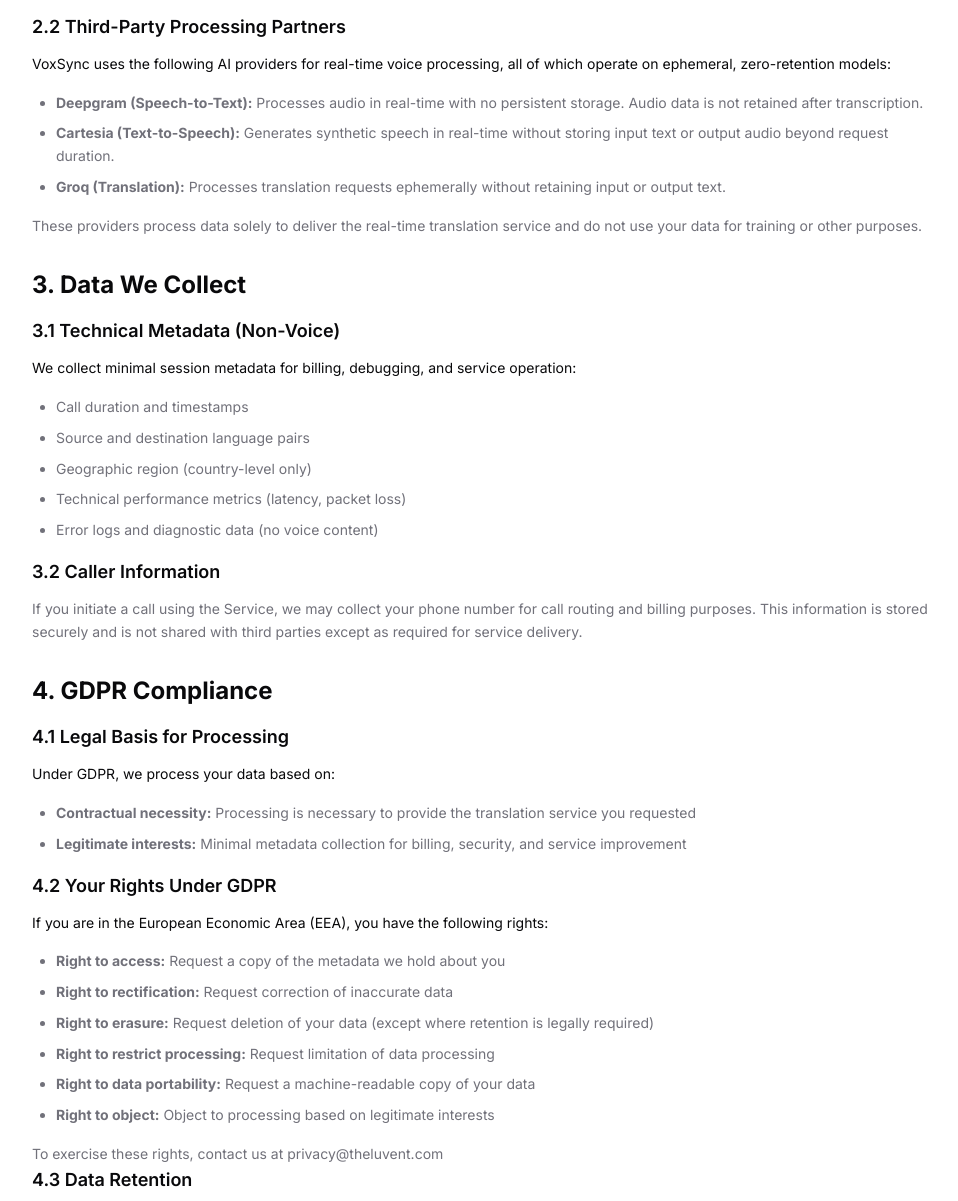
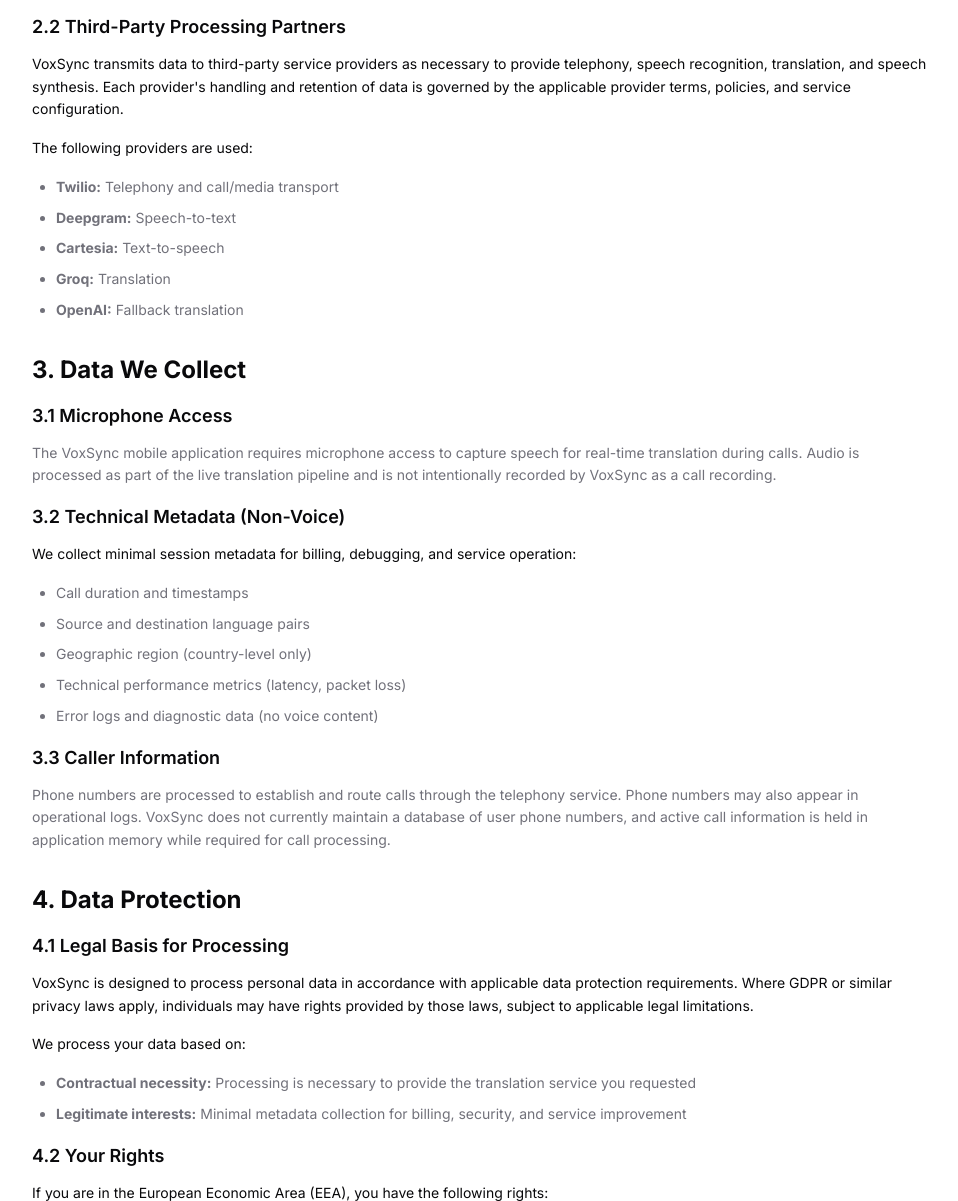
Before and after one commit to Rohitberiwala/VoxSyncPage, a plain HTML site: page privacy.html in a window 1280 px wide. Shown: the part 652-1853 px from the top of the page, without its empty margins (160-1118 px from the left). Drawn offline with nearby package versions, Linux system fonts and the light colour scheme.

Commit message:
no idea about it

```diff
--- a/privacy.html
+++ b/privacy.html
@@ -78,18 +78,23 @@
                     </ul>
 
                     <h3 class="text-lg font-semibold mb-3">2.2 Third-Party Processing Partners</h3>
-                    <p class="mb-4">VoxSync uses the following AI providers for real-time voice processing, all of which operate on ephemeral, zero-retention models:</p>
+                    <p class="mb-4">VoxSync transmits data to third-party service providers as necessary to provide telephony, speech recognition, translation, and speech synthesis. Each provider's handling and retention of data is governed by the applicable provider terms, policies, and service configuration.</p>
+                    <p class="mb-4">The following providers are used:</p>
                     <ul class="list-disc pl-6 space-y-2 mb-4 text-muted">
-                        <li><strong>Deepgram (Speech-to-Text):</strong> Processes audio in real-time with no persistent storage. Audio data is not retained after transcription.</li>
-                        <li><strong>Cartesia (Text-to-Speech):</strong> Generates synthetic speech in real-time without storing input text or output audio beyond request duration.</li>
-                        <li><strong>Groq (Translation):</strong> Processes translation requests ephemerally without retaining input or output text.</li>
+                        <li><strong>Twilio:</strong> Telephony and call/media transport</li>
+                        <li><strong>Deepgram:</strong> Speech-to-text</li>
+                        <li><strong>Cartesia:</strong> Text-to-speech</li>
+                        <li><strong>Groq:</strong> Translation</li>
+                        <li><strong>OpenAI:</strong> Fallback translation</li>
                     </ul>
-                    <p class="text-muted">These providers process data solely to deliver the real-time translation service and do not use your data for training or other purposes.</p>
                 </section>
 
                 <section>
                     <h2 class="text-2xl font-bold mb-4">3. Data We Collect</h2>
-                    <h3 class="text-lg font-semibold mb-3">3.1 Technical Metadata (Non-Voice)</h3>
+                    <h3 class="text-lg font-semibold mb-3">3.1 Microphone Access</h3>
+                    <p class="mb-4 text-muted">The VoxSync mobile application requires microphone access to capture speech for real-time translation during calls. Audio is processed as part of the live translation pipeline and is not intentionally recorded by VoxSync as a call recording.</p>
+
+                    <h3 class="text-lg font-semibold mb-3">3.2 Technical Metadata (Non-Voice)</h3>
                     <p class="mb-4">We collect minimal session metadata for billing, debugging, and service operation:</p>
                     <ul class="list-disc pl-6 space-y-2 mb-4 text-muted">
                         <li>Call duration and timestamps</li>
@@ -99,20 +104,21 @@
                         <li>Error logs and diagnostic data (no voice content)</li>
                     </ul>
 
-                    <h3 class="text-lg font-semibold mb-3">3.2 Caller Information</h3>
-                    <p class="mb-4 text-muted">If you initiate a call using the Service, we may collect your phone number for call routing and billing purposes. This information is stored securely and is not shared with third parties except as required for service delivery.</p>
+                    <h3 class="text-lg font-semibold mb-3">3.3 Caller Information</h3>
+                    <p class="mb-4 text-muted">Phone numbers are processed to establish and route calls through the telephony service. Phone numbers may also appear in operational logs. VoxSync does not currently maintain a database of user phone numbers, and active call information is held in application memory while required for call processing.</p>
                 </section>
 
                 <section>
-                    <h2 class="text-2xl font-bold mb-4">4. GDPR Compliance</h2>
+                    <h2 class="text-2xl font-bold mb-4">4. Data Protection</h2>
                     <h3 class="text-lg font-semibold mb-3">4.1 Legal Basis for Processing</h3>
-                    <p class="mb-4">Under GDPR, we process your data based on:</p>
+                    <p class="mb-4">VoxSync is designed to process personal data in accordance with applicable data protection requirements. Where GDPR or similar privacy laws apply, individuals may have rights provided by those laws, subject to applicable legal limitations.</p>
+                    <p class="mb-4">We process your data based on:</p>
                     <ul class="list-disc pl-6 space-y-2 mb-4 text-muted">
                         <li><strong>Contractual necessity:</strong> Processing is necessary to provide the translation service you requested</li>
                         <li><strong>Legitimate interests:</strong> Minimal metadata collection for billing, security, and service improvement</li>
                     </ul>
 
-                    <h3 class="text-lg font-semibold mb-3">4.2 Your Rights Under GDPR</h3>
+                    <h3 class="text-lg font-semibold mb-3">4.2 Your Rights</h3>
                     <p class="mb-4">If you are in the European Economic Area (EEA), you have the following rights:</p>
                     <ul class="list-disc pl-6 space-y-2 mb-4 text-muted">
                         <li><strong>Right to access:</strong> Request a copy of the metadata we hold about you</li>
@@ -125,7 +131,7 @@
                     <p class="text-muted">To exercise these rights, contact us at privacy@theluvent.com</p>
 
                     <h3 class="text-lg font-semibold mb-3">4.3 Data Retention</h3>
-                    <p class="mb-4 text-muted">Session metadata is retained for 90 days for billing and operational purposes, after which it is automatically deleted. Voice data and transcripts are never retained.</p>
+                    <p class="mb-4 text-muted">Session and operational metadata may be logged for operational, troubleshooting, security, and performance purposes. Retention of server logs depends on the applicable server and infrastructure configuration. Voice data and transcripts are never retained.</p>
                 </section>
 
                 <section>
@@ -138,8 +144,7 @@
                     <h2 class="text-2xl font-bold mb-4">6. Security Measures</h2>
                     <p class="mb-4">We implement industry-standard security measures to protect your data:</p>
                     <ul class="list-disc pl-6 space-y-2 mb-4 text-muted">
-                        <li>End-to-end encryption for all voice streams (TLS/SRTP)</li>
-                        <li>Secure WebSocket connections for real-time data transmission</li>
+                        <li>VoxSync uses encrypted network connections, including HTTPS and secure WebSocket (WSS) connections. Audio transmission between Twilio and traditional phone networks follows standard telephony protocols.</li>
                         <li>Access controls and authentication for service infrastructure</li>
                         <li>Regular security audits and vulnerability assessments</li>
                     </ul>
```
